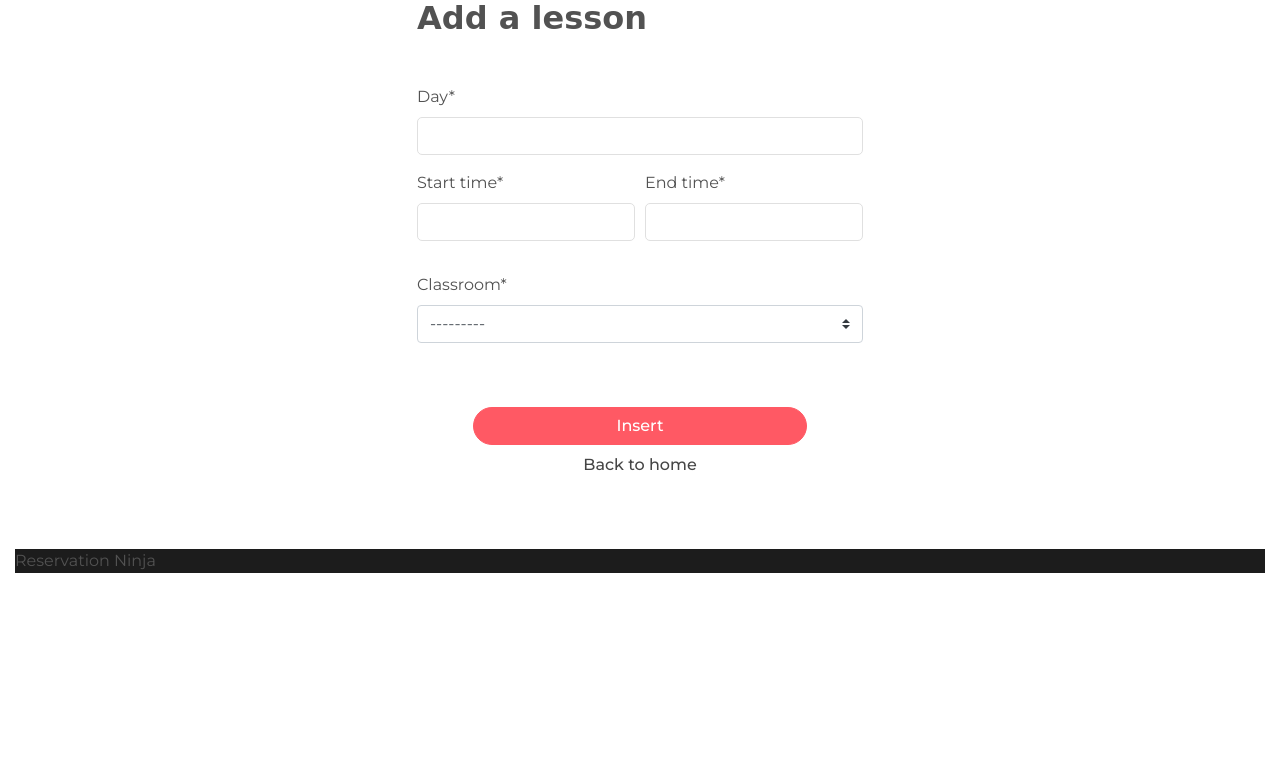
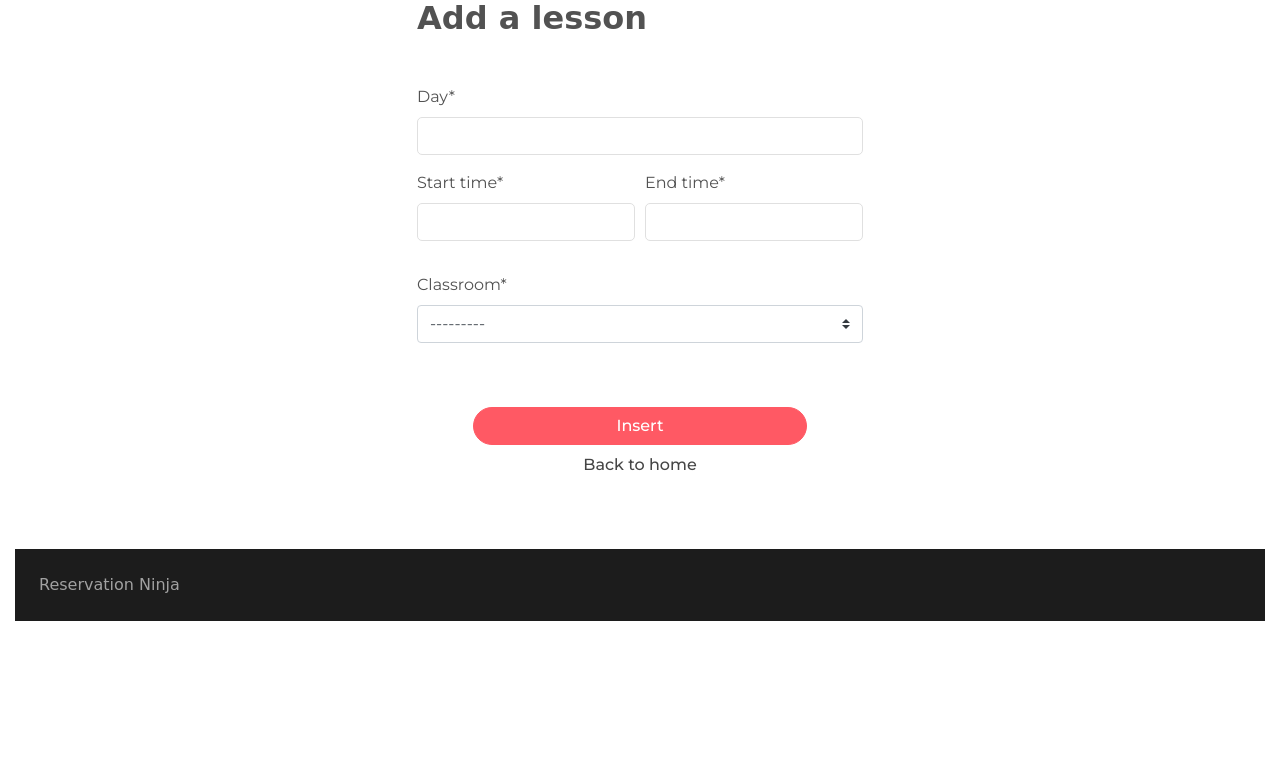
Before and after one commit to mattiolato98/reservation-ninja, a Django app: page /reservation/lesson/add in a window 1280 px wide. Shown: the part 41-816 px from the top of the page. Run offline with Django 3.2, Linux system fonts and the light colour scheme; data that the repository does not hold is empty; parts of the project's set-up code (start-up, migrations or seed data) failed here and were passed over; some libraries are stand-ins or nearby versions; some web fonts are replaced.

```diff
--- a/templates/footer.html
+++ b/templates/footer.html
@@ -1,3 +1,5 @@
 <div id="footer" class="mt-5 d-flex justify-content-between align-items-center">
-    <span>Reservation Ninja</span>
+    <div class="d-flex justify-content-start align-items-center p-4">
+    <span class="logo-font" style="color: #a1a1a1">Reservation Ninja</span>
+  </div>
 </div>
```
